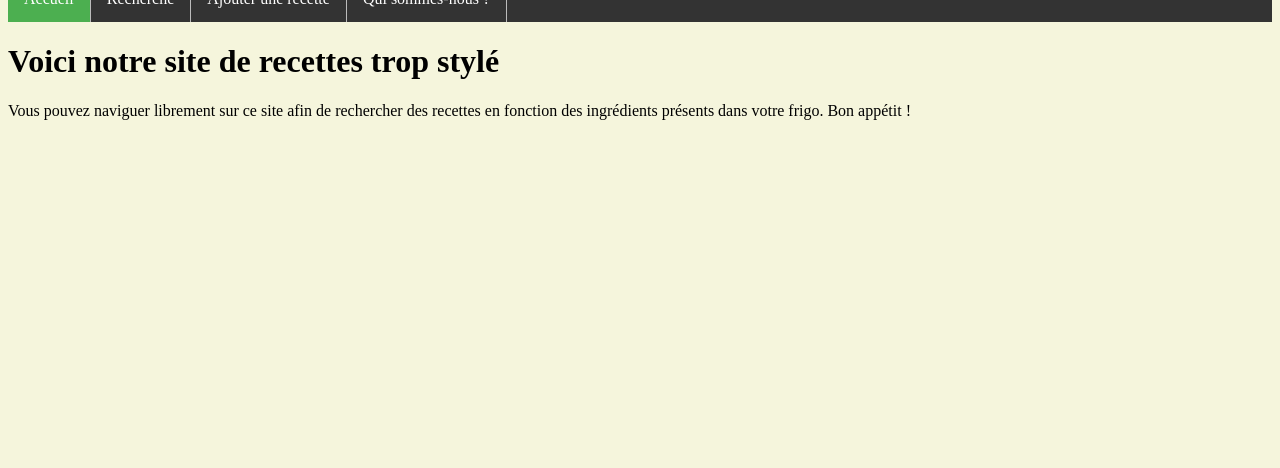
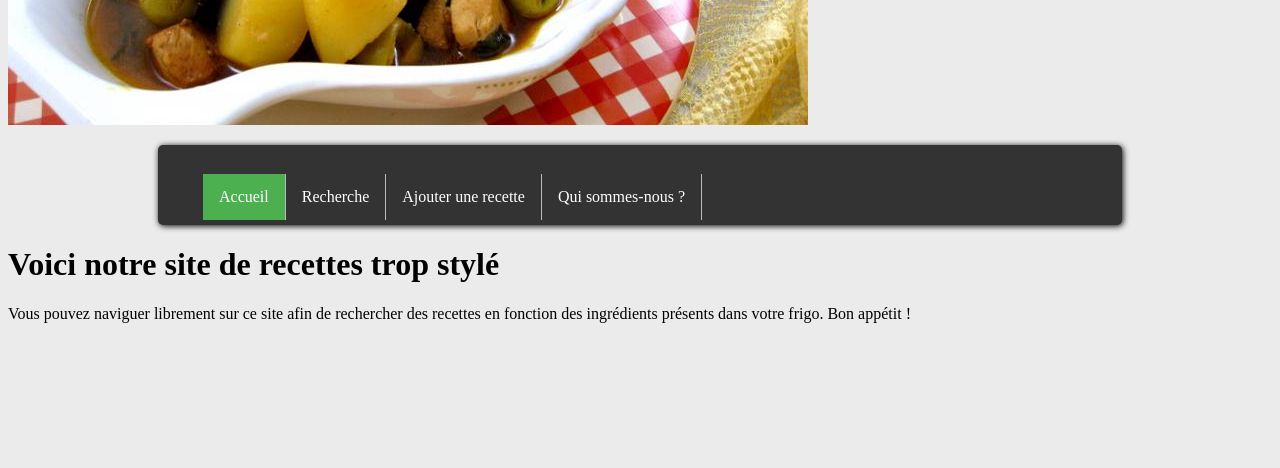
Before and after one commit to RollingGiantFrog/TDLOG, a Django app: page /fridgeApp/ in a window 1280 px wide. Shown: the part 332-800 px from the top of the page. Run offline with Django 3.2, Linux system fonts and the light colour scheme.

Commit message:
stylesheet

```diff
--- a/Site_Frigo/fridgeApp/static/fridgeApp/stylesheet.css
+++ b/Site_Frigo/fridgeApp/static/fridgeApp/stylesheet.css
@@ -1,25 +1,45 @@
-head
+header
 {
-    background: white url("images/header.jpg") no-repeat;
-	height: 200px;
+	margin: auto;
+	width: 781px;
+	height: 150px;
+	background: transparent url('images/header.jpg') no-repeat;
+}
+
+header a {
+  display: block;
+  width: 100%;
+  height: 100%;
+
+  border: 0;
 }
 
 body
 {
-	background-color: rgb(245,245,220);
+	background-color: rgb(235,235,235);
 }
 
-nav ul
+nav
 {
+	color: rgb(211,211,211);
+	font-size: 24px;
+	border-radius: 5px;
+	box-shadow: 1px 1px 6px black;
     list-style-type: none;
-    margin: 0;
-    padding: 0;
+    margin: 20px 150px 20px 150px;
+    padding: 5px;
     overflow: hidden;
     background-color: #333;
 }
 
+nav img
+{
+	float: left;
+}
+
 nav li
 {
+	font-size: 16px;
 	float: left;
     display: inline;
 	border-right: 1px solid #bbb;
@@ -39,6 +59,55 @@ nav li a:hover
     background-color: #111;
 }
 
-.active {
+.active
+{
     background-color: #4CAF50;
 }
+
+section
+{
+	float: left;
+	background-color: white;
+	border-radius: 5px;
+	box-shadow: 1px 1px 6px gray;
+	width: 59%;
+	margin: 10px 0px 10px 0px;
+}
+
+section .title
+{
+	background-color: rgb(220,220,220);
+	border-bottom-width: 1px;
+	border-radius: 5px 5px 0px 0px;
+	border-color: black;
+	font-size: 22px;
+}
+
+section p
+{
+	padding: 20px;
+}
+
+aside
+{
+	float: right;
+	background-color: white;
+	border-radius: 5px;
+	box-shadow: 1px 1px 6px gray;
+	width: 40%;
+	margin: 10px 0px 10px 0px;
+}
+
+aside .title
+{
+	background-color: rgb(220,220,220);
+	border-bottom-width: 1px;
+	border-radius: 5px 5px 0px 0px;
+	border-color: black;
+	font-size: 22px;
+}
+
+aside p
+{
+	padding: 20px;
+}
```
Also changed, not shown: Site_Frigo/fridgeApp/static/fridgeApp/icon.ico, Site_Frigo/fridgeApp/static/fridgeApp/images/header.jpg (added).
